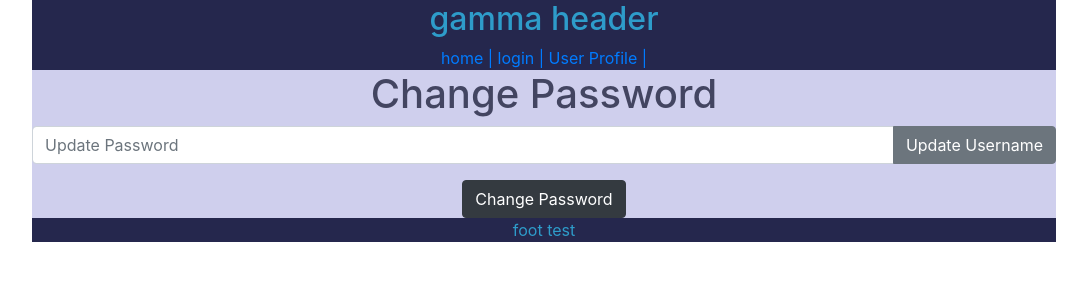
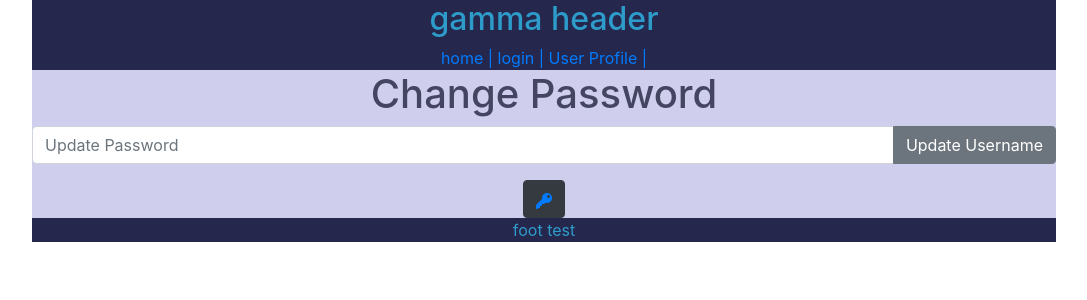
Before and after one commit to GA-SEIR1130-group-projects/gamma-frontend, a React (Create React App) app: page /changePassword in a window 1280 px wide. Shown: the top 300 px of the page, without its empty margins (96-1183 px from the left). Built offline with nearby package versions, Linux system fonts and the light colour scheme.

Commit message:
modal working

```diff
--- a/package.json
+++ b/package.json
@@ -12,6 +12,7 @@
     "react": "^17.0.1",
     "react-bootstrap": "^1.4.3",
     "react-dom": "^17.0.1",
+    "react-icons": "^4.2.0",
     "react-router-dom": "^5.2.0",
     "react-scripts": "4.0.1",
     "web-vitals": "^0.2.4"
--- a/public/index.html
+++ b/public/index.html
@@ -45,5 +45,16 @@
       To begin the development, run `npm start` or `yarn start`.
       To create a production bundle, use `npm run build` or `yarn build`.
     -->
+
+    <!-- jQuery, Popper,js, Bootstrap JS -->
+    <script src="https://code.jquery.com/jquery-3.2.1.slim.min.js"
+    integrity="sha384-KJ3o2DKtIkvYIK3UENzmM7KCkRr/rE9/Qpg6aAZGJwFDMVNA/GpGFF93hXpG5KkN"
+    crossorigin="anonymous"></script>
+    <script src="https://cdnjs.cloudflare.com/ajax/libs/popper.js/1.12.9/umd/popper.min.js"
+    integrity="sha384-ApNbgh9B+Y1QKtv3Rn7W3mgPxhU9K/ScQsAP7hUibX39j7fakFPskvXusvfa0b4Q"
+    crossorigin="anonymous"></script>
+    <script src="https://maxcdn.bootstrapcdn.com/bootstrap/4.0.0/js/bootstrap.min.js"
+    integrity="sha384-JZR6Spejh4U02d8jOt6vLEHfe/JQGiRRSQQxSfFWpi1MquVdAyjUar5+76PVCmYl"
+    crossorigin="anonymous"></script>
   </body>
 </html>
--- a/src/Components/UserProfile-Components/ChangePassword.jsx
+++ b/src/Components/UserProfile-Components/ChangePassword.jsx
@@ -1,5 +1,6 @@
 import React from 'react';
 import { useState } from 'react';
+import { ImKey } from 'react-icons/im'
 
 const axios = require("axios");
 
@@ -53,22 +54,27 @@ function ChangePassword() {
                 </div>
             </div>
 
-            <button
-                type="button"
-                className="btn btn-dark"
-                data-toggle="modal"
-                data-target="#passwordModal"
-            >Change Password</button>
 
-            <div className="modal fade" id="passwordModal" tabindex="-1" aria-labelledby="passwordModalTitle" aria-hidden="true">
-                <div className="modal-dialog">
-                    <div className="modal-header">Title</div>
-                    <div className="modal-body">Body</div>
-                    <div className="modal-footer">
-                        <button type="button" className="btn btn-dark">Change Password</button>
+
+            <div className="modal fade" id="passwordModal">
+                <div className="modal-dialog model-dialog-centered">
+                    <div className="modal-content">
+                        <div className="modal-header">
+                            <h1>Title</h1>
+                        </div>
+                        <div className="modal-body">...</div>
+                        <div className="modal-footer">
+                            <button type="button" className="btn btn-dark">Change Password</button>
+                        </div>
                     </div>
                 </div>
             </div>
+
+            <button type="button" className="btn btn-dark">
+                <a href="#" data-toggle="modal" data-target="#passwordModal">
+                    <ImKey></ImKey>
+                </a>
+            </button>
         </div>
     );
 }
```
Also changed, not shown: 1 other file (tests, documents, lock files or other folders).
